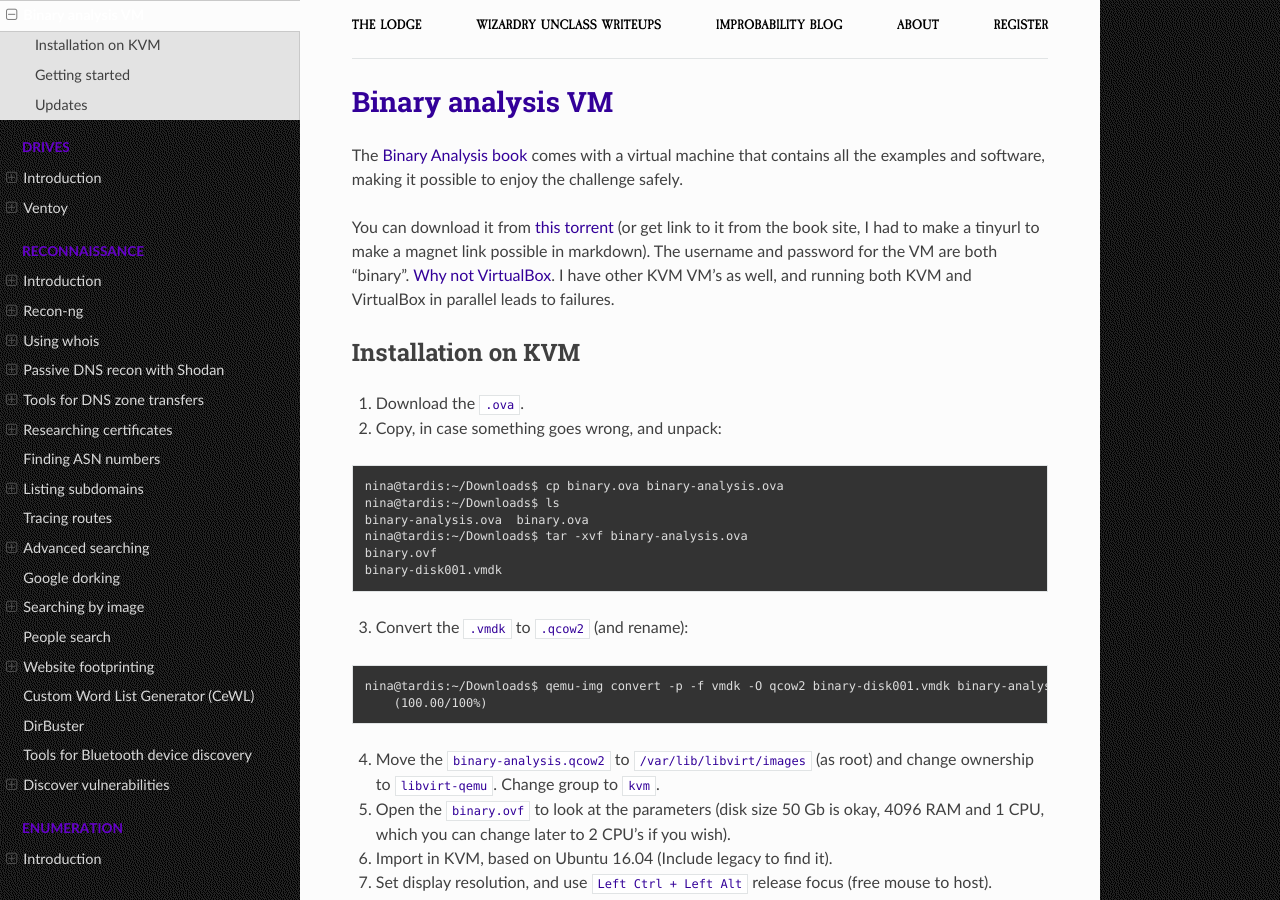
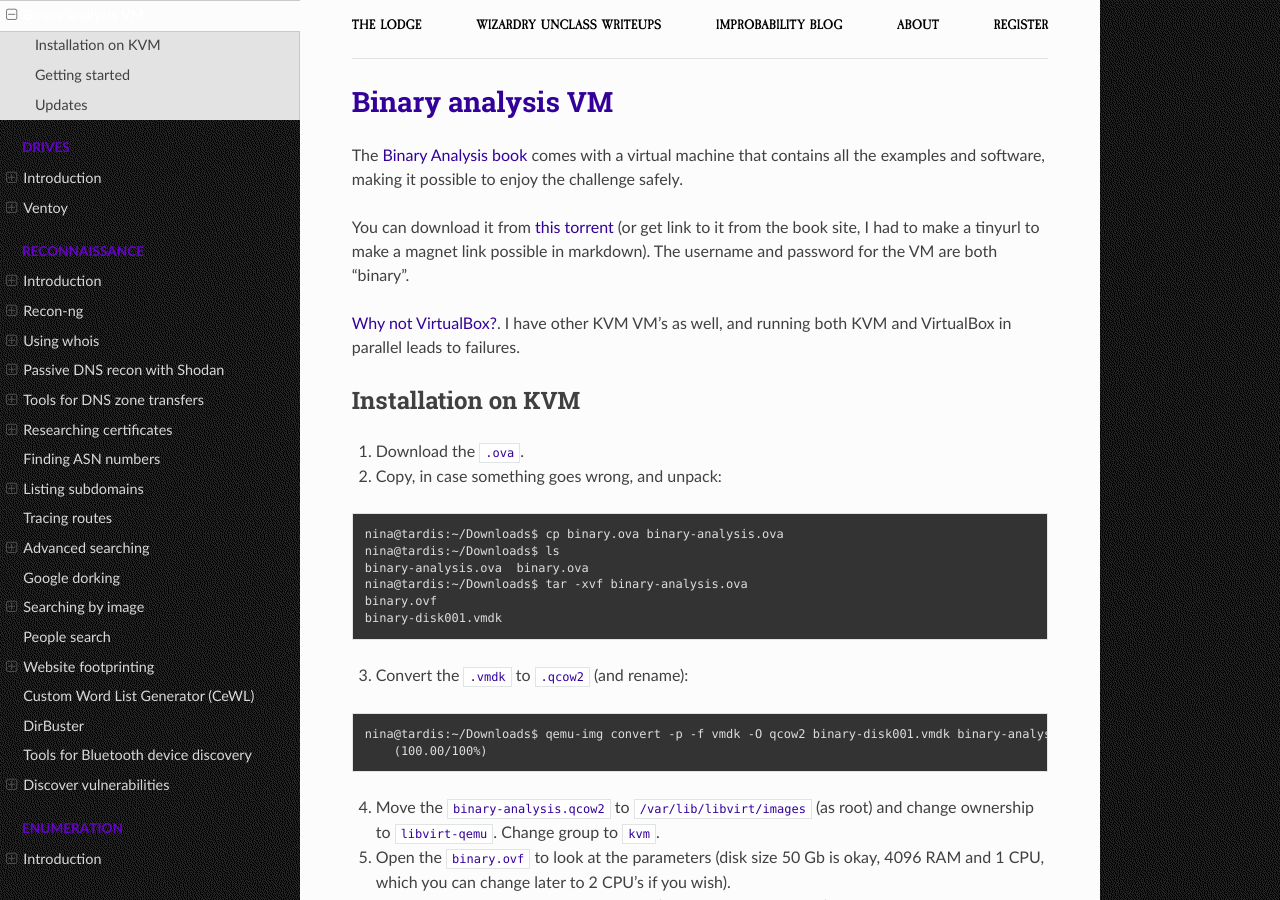
Before and after one commit to tymyrddin/testlab, a Sphinx documentation site: the page built from source/docs/vm/ba.md, in a window 1280 px wide and 900 px high. Built offline with Sphinx 7.4.7 and the Read the Docs theme 2.0.0, drawn with Linux system fonts in a browser that asks for light colours.

```diff
--- a/source/docs/vm/ba.md
+++ b/source/docs/vm/ba.md
@@ -2,7 +2,9 @@
 
 The [Binary Analysis book](https://practicalbinaryanalysis.com/) comes with a virtual machine that contains all the examples and software, making it possible to enjoy the challenge safely.
 
-You can download it from [this torrent](https://tinyurl.com/ba-magnet) (or get link to it from the book site, I had to make a tinyurl to make a magnet link possible in markdown). The username and password for the VM are both "binary". [Why not VirtualBox](https://www.reddit.com/r/vmware/comments/rqxasq/why_not_virtual_box/). I have other KVM VM's as well, and running both KVM and VirtualBox in parallel leads to failures.
+You can download it from [this torrent](https://tinyurl.com/ba-magnet) (or get link to it from the book site, I had to make a tinyurl to make a magnet link possible in markdown). The username and password for the VM are both "binary".
+
+[Why not VirtualBox?](https://www.reddit.com/r/vmware/comments/rqxasq/why_not_virtual_box/). I have other KVM VM's as well, and running both KVM and VirtualBox in parallel leads to failures.
 
 ## Installation on KVM
 
```
